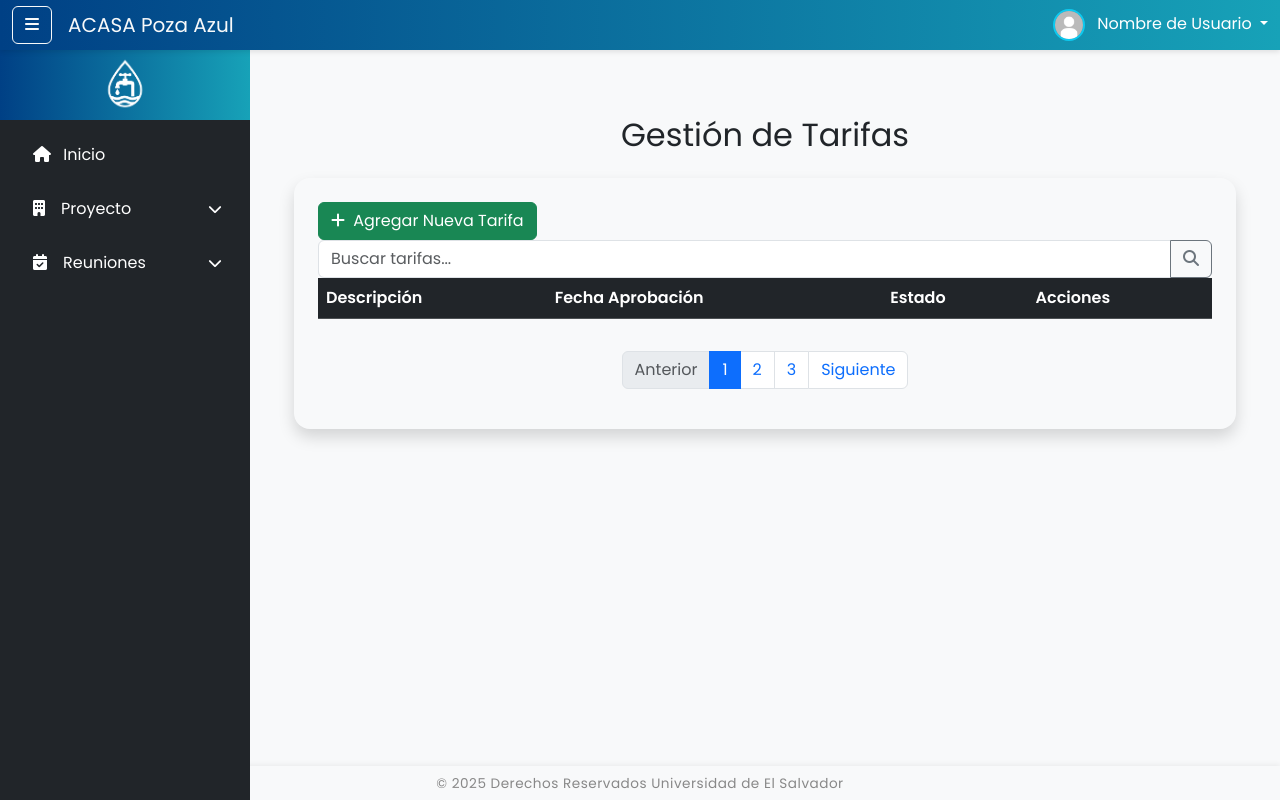
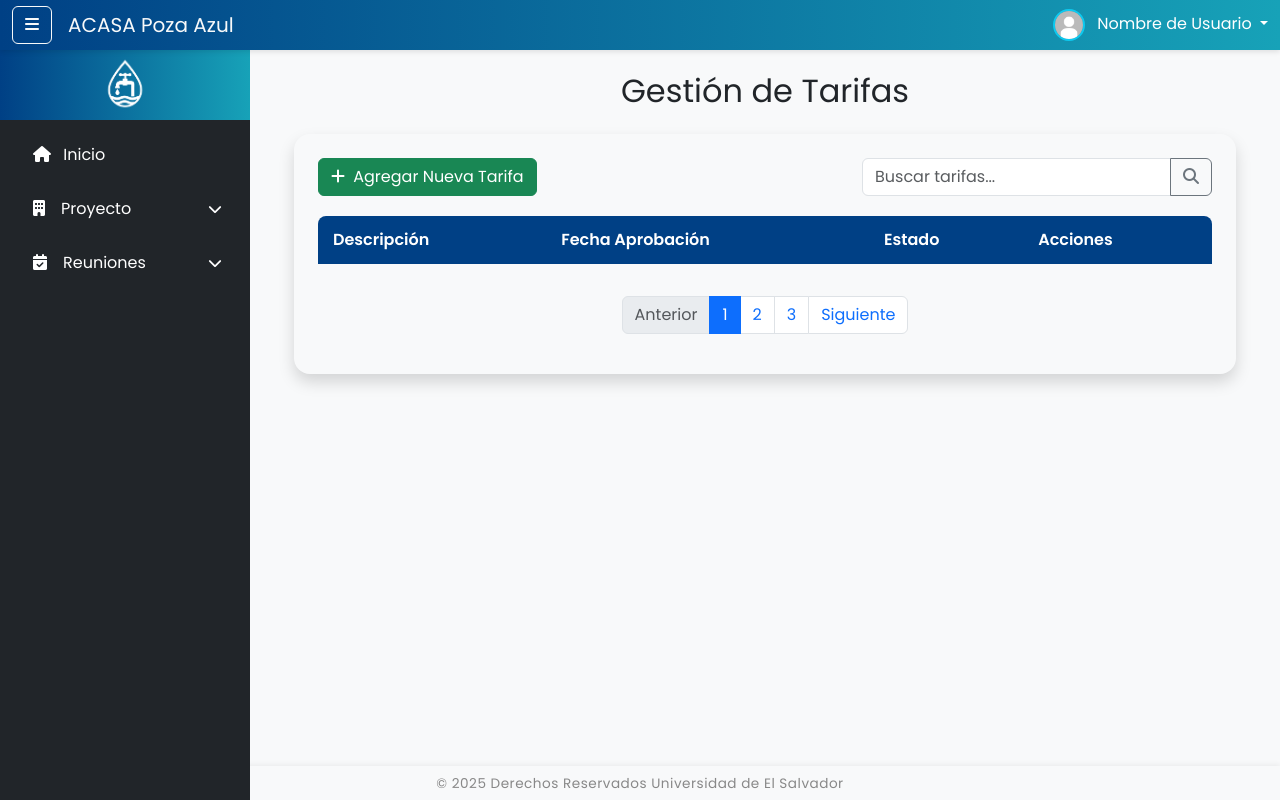
Before and after one commit to eugmerino/acasa-poza-azul, a Django app: page /tarifas/ in a window 1280 px wide. Run offline with Django 4.2, Linux system fonts and the light colour scheme; lists and menus that the app fills with data are empty.

Commit message:
add styles template fees

```diff
--- a/static/css/style.css
+++ b/static/css/style.css
@@ -183,3 +183,27 @@ body {
     font-size: 0.7em;
   }
 }
+
+/*Tarifas*/
+.header-controls {
+    display: flex;
+    justify-content: space-between;
+    align-items: center;
+    margin-bottom: 20px;
+    flex-wrap: wrap;
+    gap: 10px;
+}
+
+.search-input-group {
+    width: 100%;
+    max-width: 350px;
+}
+
+.table thead th {
+    background-color: var(--azul-oscuro);
+    /* Cambiado a azul oscuro */
+    color: var(--blanco);
+    border-bottom: none;
+    font-weight: 600;
+    padding: 12px 15px;
+}
--- a/templates/base.html
+++ b/templates/base.html
@@ -82,7 +82,7 @@
 
   <!-- Contenido principal -->
   <main class="content" id="main-content">
-    <div class="container-fluid pt-5 mt-4">
+    <div class="container-fluid pt-1 mt-4">
       {% block content %}
       {% endblock %}
     </div>
--- a/templates/tarifas.html
+++ b/templates/tarifas.html
@@ -18,7 +18,7 @@
                 <button class="btn btn-outline-secondary" type="button"><i class="fas fa-search"></i></button>
             </div>
         </div>
-        <div class="table-responsive">
+        <div class="table-responsive rounded-3">
             <table class="table table-striped table-hover align-middle">
                 <thead class="table-dark">
                     <tr>
```
Also changed, not shown: static/Tarifa/css/styles.css (+16 -5 lines).
